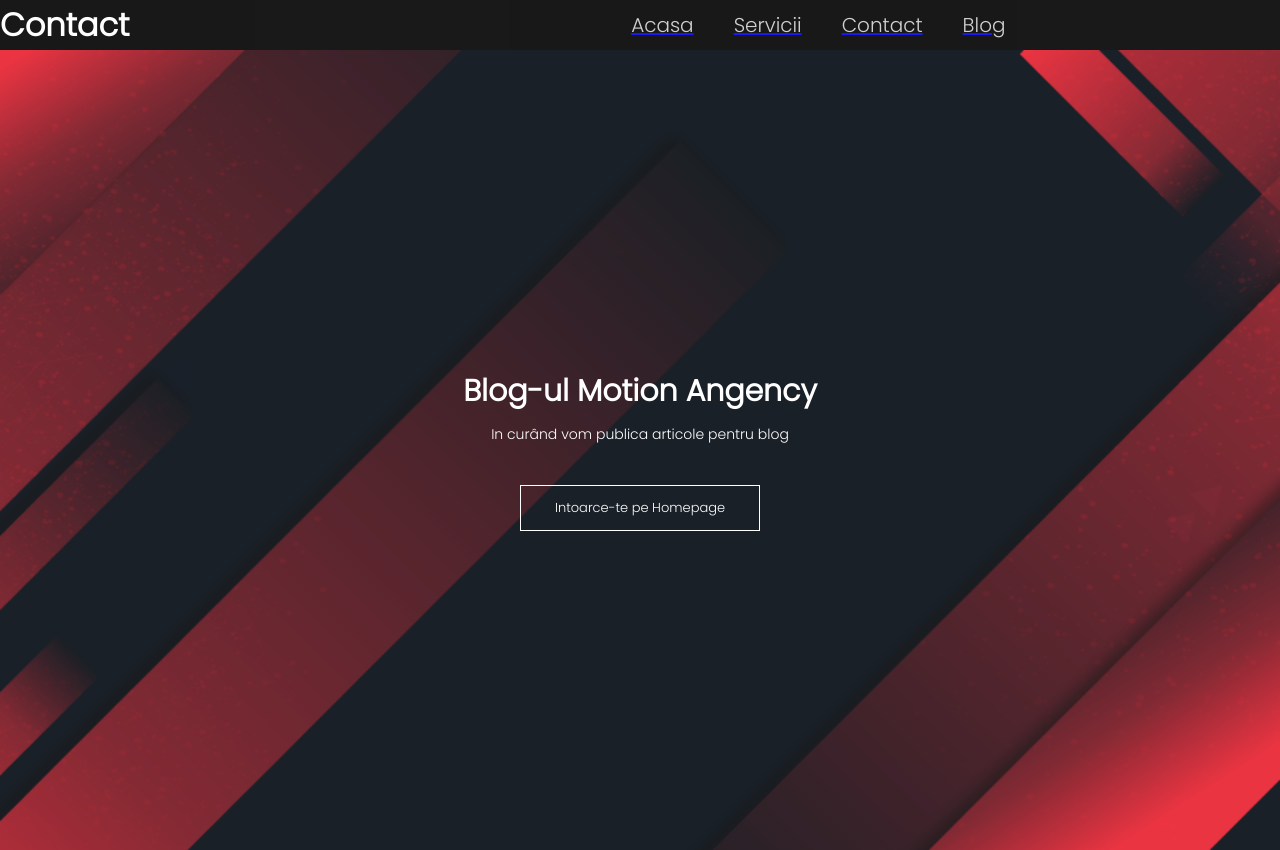
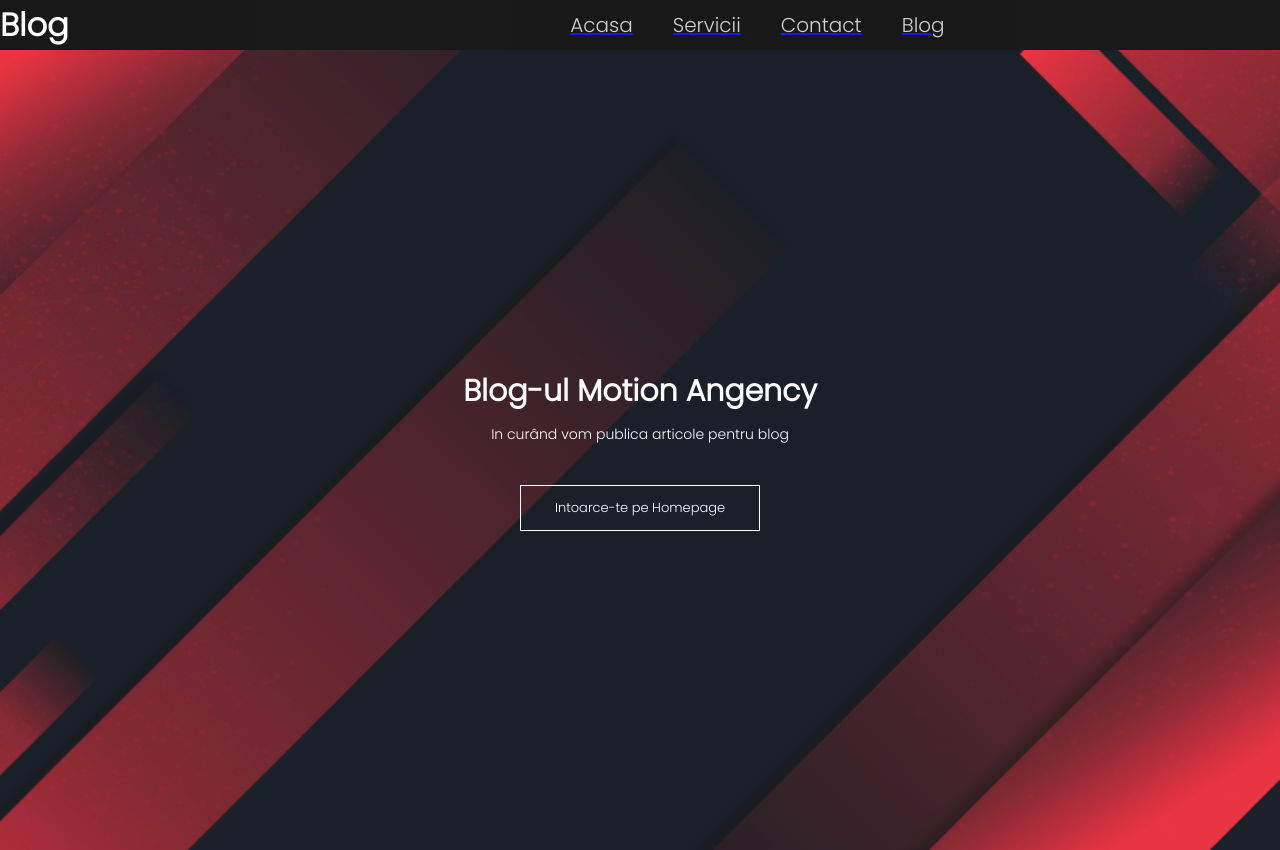
Before and after one commit to anamariap21/motion-agency-pacurar-ana, a website: page blog.html in a window 1280 px wide. Shown: the top 850 px of the page. Drawn offline with Linux system fonts and the light colour scheme.

Commit message:
Update blog.html

```diff
--- a/blog.html
+++ b/blog.html
@@ -20,7 +20,7 @@
   <body>
     <div class="nav">
       <div class="nav-title">
-        <h1>Contact</h1>
+        <h1>Blog</h1>
       </div>
 
       <div class="nav-menu">
```
